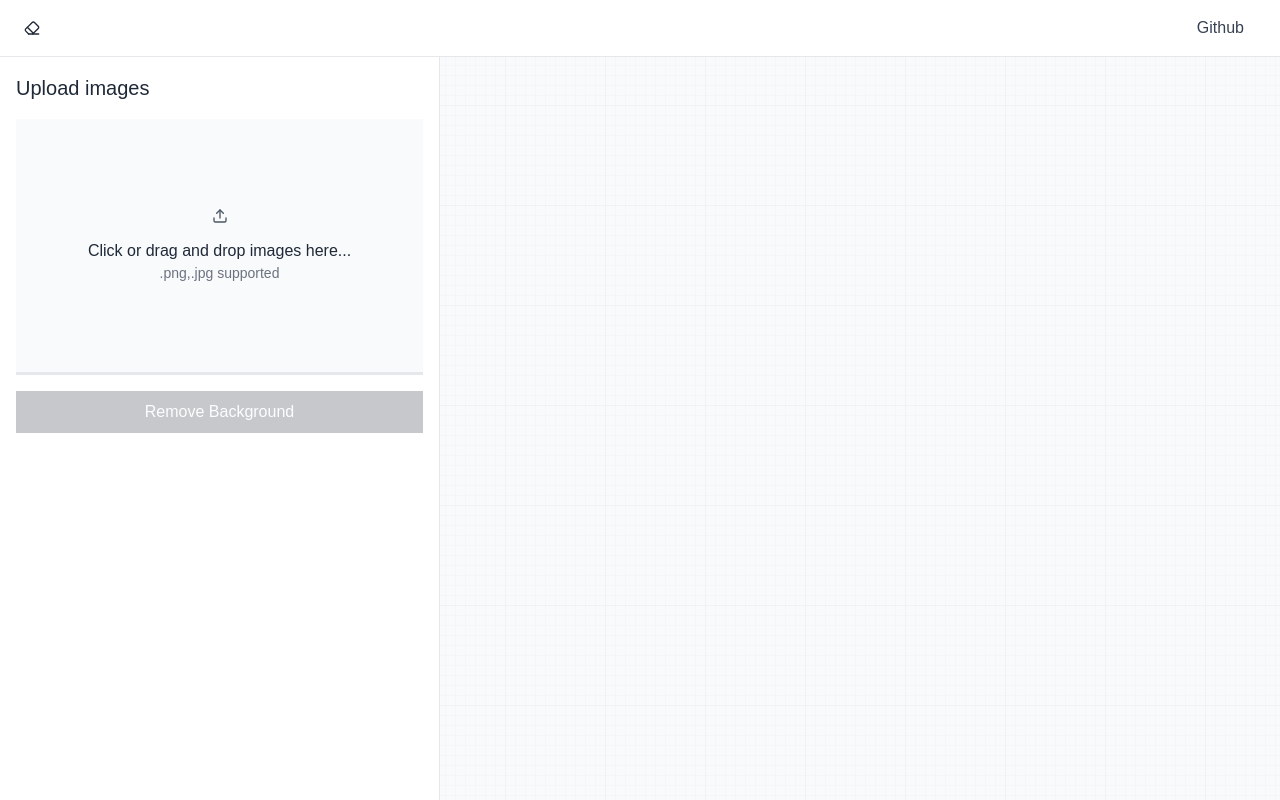
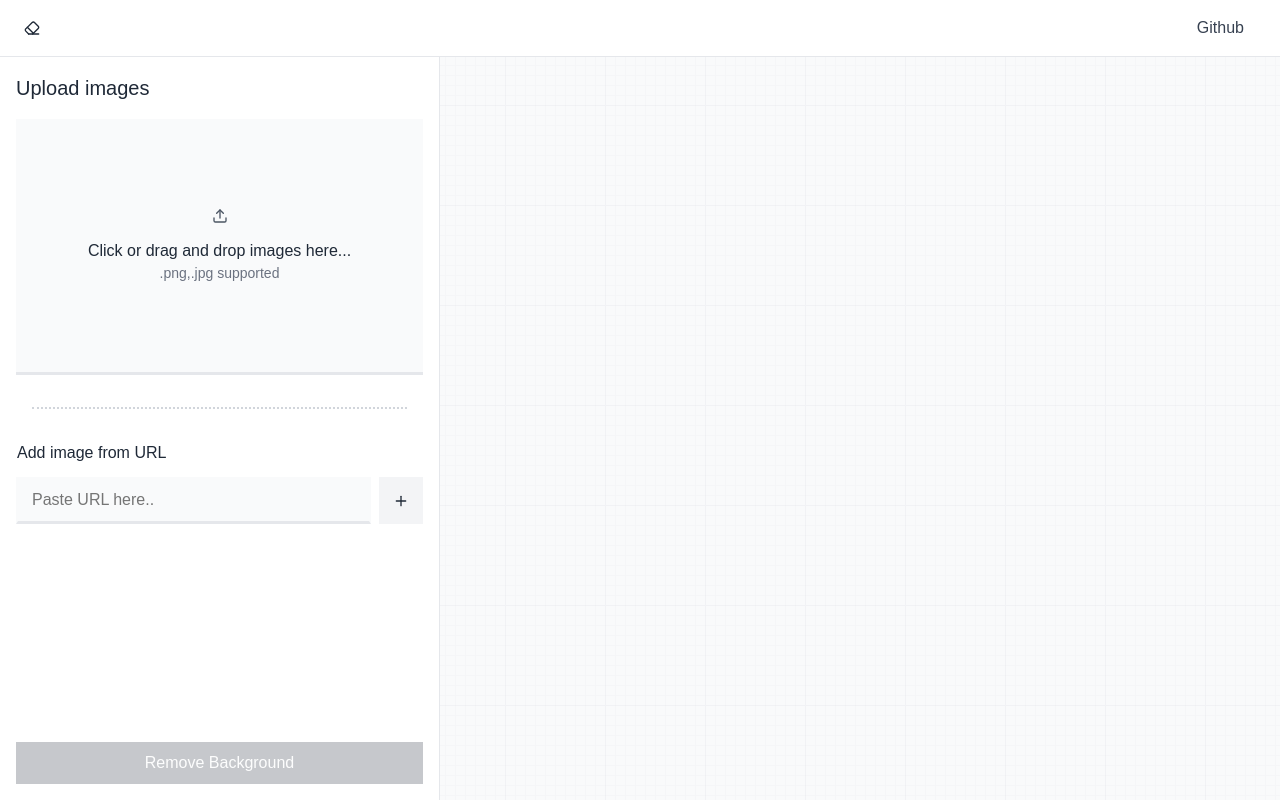
Before and after one commit to aryaveersr/background-remover, a SvelteKit app: page / in a window 1280 px wide. Built offline with nearby package versions, Linux system fonts and the light colour scheme.

Commit message:
add images from url

```diff
--- a/src/lib/components/Button.svelte
+++ b/src/lib/components/Button.svelte
@@ -19,7 +19,7 @@
 	}: Merge<Props, HTMLButtonAttributes> = $props();
 </script>
 
-<button {...props} class="focus-ring" data-size={size} data-kind={kind} data-color={color}>
+<button {...props} data-size={size} data-kind={kind} data-color={color}>
 	{@render children?.()}
 </button>
 
--- /dev/null
+++ b/src/lib/components/Input.svelte
@@ -0,0 +1,60 @@
+<script lang="ts">
+	import type { Merge } from '$lib/utils/merge';
+	import type { HTMLInputAttributes } from 'svelte/elements';
+
+	interface Props {
+		value?: string;
+	}
+
+	let { value = $bindable(), ...props }: Merge<Props, HTMLInputAttributes> = $props();
+</script>
+
+<input bind:value type="text" {...props} />
+
+<style>
+	input {
+		/* Appearance */
+		border: 2px solid transparent;
+		border-bottom: 3px solid var(--neutral-200);
+		color: var(--neutral-800);
+		background-color: var(--neutral-50);
+		border-radius: var(--radius-sm);
+
+		/* Font */
+		font-size: var(--text-md);
+
+		/* Spacing */
+		padding: 0.75rem 0.875rem;
+		gap: var(--text-md);
+
+		/* Layout */
+		display: inline-flex;
+		align-items: center;
+		justify-content: center;
+
+		/* Interactions */
+		cursor: text;
+		transition:
+			background-color 0.2s ease-in-out,
+			border-color 0.2s ease-in-out;
+
+		&:hover,
+		&:focus {
+			background-color: var(--neutral-100);
+		}
+
+		&:active {
+			background-color: var(--neutral-200);
+		}
+
+		&:disabled {
+			opacity: 0.25;
+			pointer-events: none;
+		}
+
+		&:focus-visible {
+			outline: none;
+			border-color: var(--neutral-600);
+		}
+	}
+</style>
--- a/src/lib/entry.svelte.ts
+++ b/src/lib/entry.svelte.ts
@@ -19,6 +19,17 @@ export class Entry {
 
 		this.status = $state('unprocessed');
 		this.progress = $state(0);
+	}
+
+	static async fromUrl(url: string) {
+		// eslint-disable-next-line svelte/prefer-svelte-reactivity
+		const filename = new URL(url).pathname.split('/').pop() || 'Undefined';
+		const blob = await fetch(url).then((res) => res.blob());
+		const file = new File([blob], filename, {
+			type: blob.type
+		});
+
+		return new Entry(file);
 	}
 
 	upload() {
--- a/src/routes/partials/AddImages.svelte
+++ b/src/routes/partials/AddImages.svelte
@@ -1,13 +1,22 @@
 <script lang="ts">
 	import Button from '$lib/components/Button.svelte';
 	import FileUpload from '$lib/components/FileUpload.svelte';
+	import Input from '$lib/components/Input.svelte';
 	import { Entry } from '$lib/entry.svelte';
+	import { Plus } from '@lucide/svelte';
 
 	interface Props {
 		entries: Entry[];
 	}
 
 	let { entries = $bindable() }: Props = $props();
+	let urlInput = $state('');
+
+	async function onUrlInput() {
+		const entry = await Entry.fromUrl(urlInput);
+		entries.push(entry);
+		urlInput = '';
+	}
 </script>
 
 <form
@@ -16,11 +25,35 @@
 		entries.forEach((entry) => entry.upload());
 	}}
 >
-	<h2>Upload images</h2>
-	<FileUpload onupload={(file) => entries.push(new Entry(file))} />
-	<Button type="submit" size="md" style="width: 100%" disabled={entries.length === 0}>
-		Remove Background
-	</Button>
+	<div class="top">
+		<h2>Upload images</h2>
+		<FileUpload onupload={(file) => entries.push(new Entry(file))} />
+
+		<hr />
+
+		<label for="url-input">Add image from URL</label>
+		<div class="url">
+			<Input
+				bind:value={urlInput}
+				id="url-input"
+				placeholder="Paste URL here.."
+				style="width: 100%"
+				onkeydown={(ev) => {
+					if (ev.key != 'Enter') return;
+					ev.preventDefault();
+					onUrlInput();
+				}}
+			/>
+			<Button type="button" size="md" kind="subtle" onclick={onUrlInput}>
+				<Plus />
+			</Button>
+		</div>
+	</div>
+	<div>
+		<Button type="submit" size="md" style="width: 100%" disabled={entries.length === 0}>
+			Remove Background
+		</Button>
+	</div>
 </form>
 
 <style>
@@ -32,10 +65,43 @@
 		/* Layout */
 		display: flex;
 		flex-direction: column;
+		justify-content: space-between;
 
 		/* Spacing */
 		padding: 1rem;
 		gap: 1rem;
+	}
+
+	.top {
+		/* Layout */
+		display: flex;
+		flex-direction: column;
+
+		/* Spacing */
+		gap: 1rem;
+	}
+
+	.url {
+		/* Layout */
+		display: flex;
+
+		/* Spacing */
+		gap: 0.5rem;
+	}
+
+	label {
+		/* Spacing */
+		margin-bottom: -0.25rem;
+		margin-left: 1px;
+	}
+
+	hr {
+		/* Appearance */
+		border: none;
+		border-top: 2px dotted var(--neutral-300);
+
+		/* Spacing */
+		margin: 1rem;
 	}
 
 	h2 {
```
